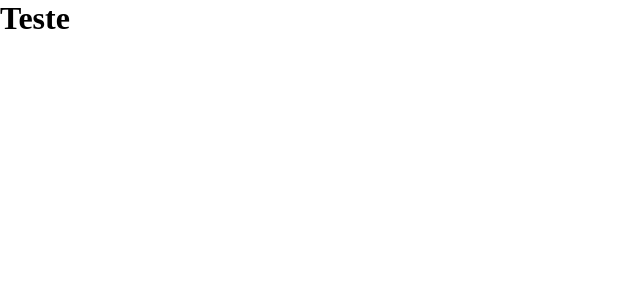
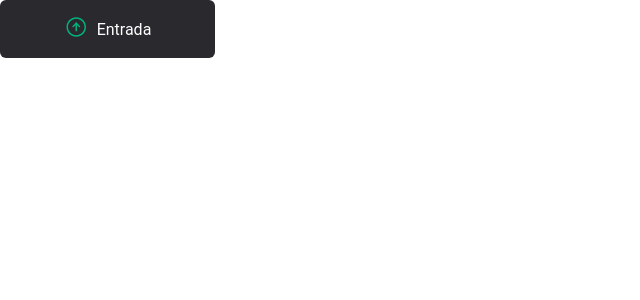
Before and after one commit to WBGreenArrow/nilde-account, a React (Vite) app in the folder front-end/: page / in a window 1280 px wide. Shown: the top 300 px of the page, without its empty margins (0-640 px from the left). Built offline with nearby package versions, Linux system fonts and the light colour scheme.

Commit message:
feat: created Home page

```diff
--- a/front-end/src/App.tsx
+++ b/front-end/src/App.tsx
@@ -1,9 +1,10 @@
 import './index.scss'
+import { Home } from './pages/Home'
 
 function App() {
   return (
     <div className="App">
-      <h1>Teste</h1>
+      <Home />
     </div>
   )
 }
--- /dev/null
+++ b/front-end/src/pages/Home/index.tsx
@@ -0,0 +1,10 @@
+import React from 'react'
+import { TransitionTypeCard } from '../../components/TransitionTypeCard'
+
+export const Home = () => {
+  return (
+    <div>
+      <TransitionTypeCard label="Entrada" transitionType="deposit" />
+    </div>
+  )
+}
```
